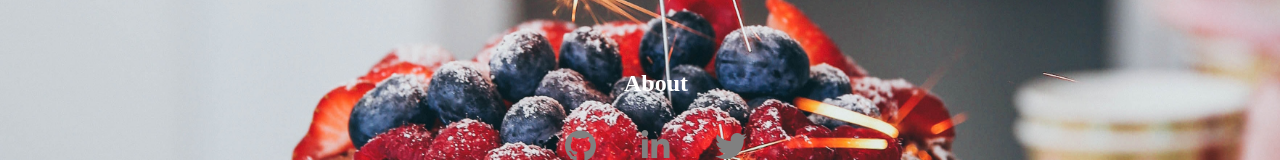
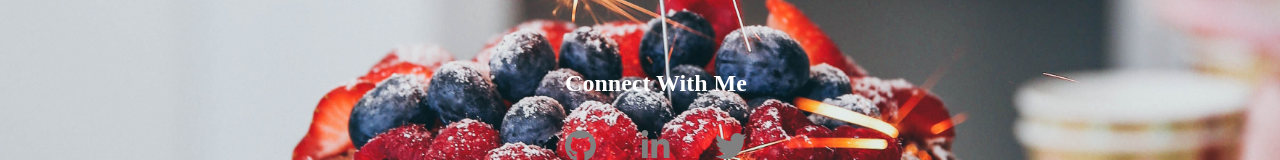
Before and after one commit to beastsunny/Is-your-birthday-lucky, a plain HTML site: page index.html in a window 1280 px wide. Shown: the part 770-930 px from the top of the page. Drawn offline with Linux system fonts and the light colour scheme.

Commit message:
change : Footer header

```diff
--- a/index.html
+++ b/index.html
@@ -34,7 +34,7 @@
 
 
     <footer>
-        <div class="footer-header">About</div>
+        <div class="footer-header">Connect With Me</div>
 
         <ul>
             <li>
```
